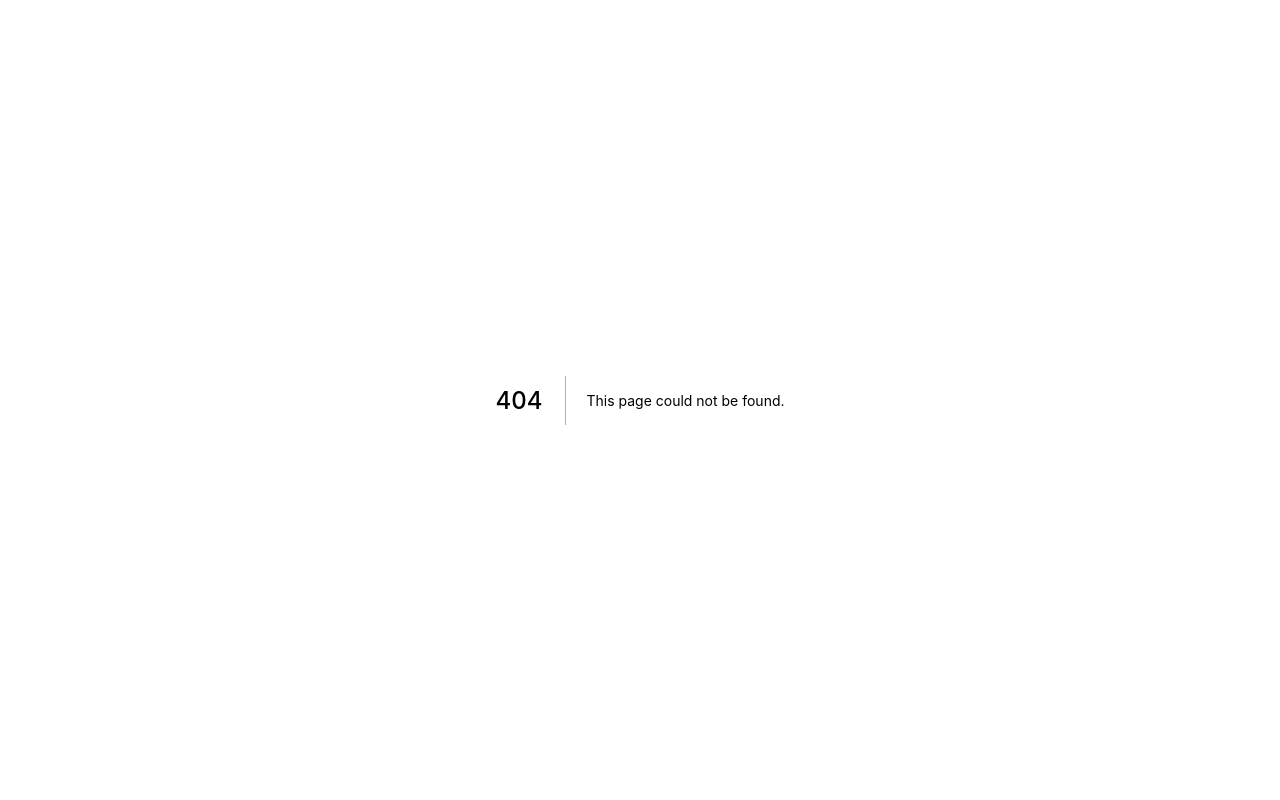
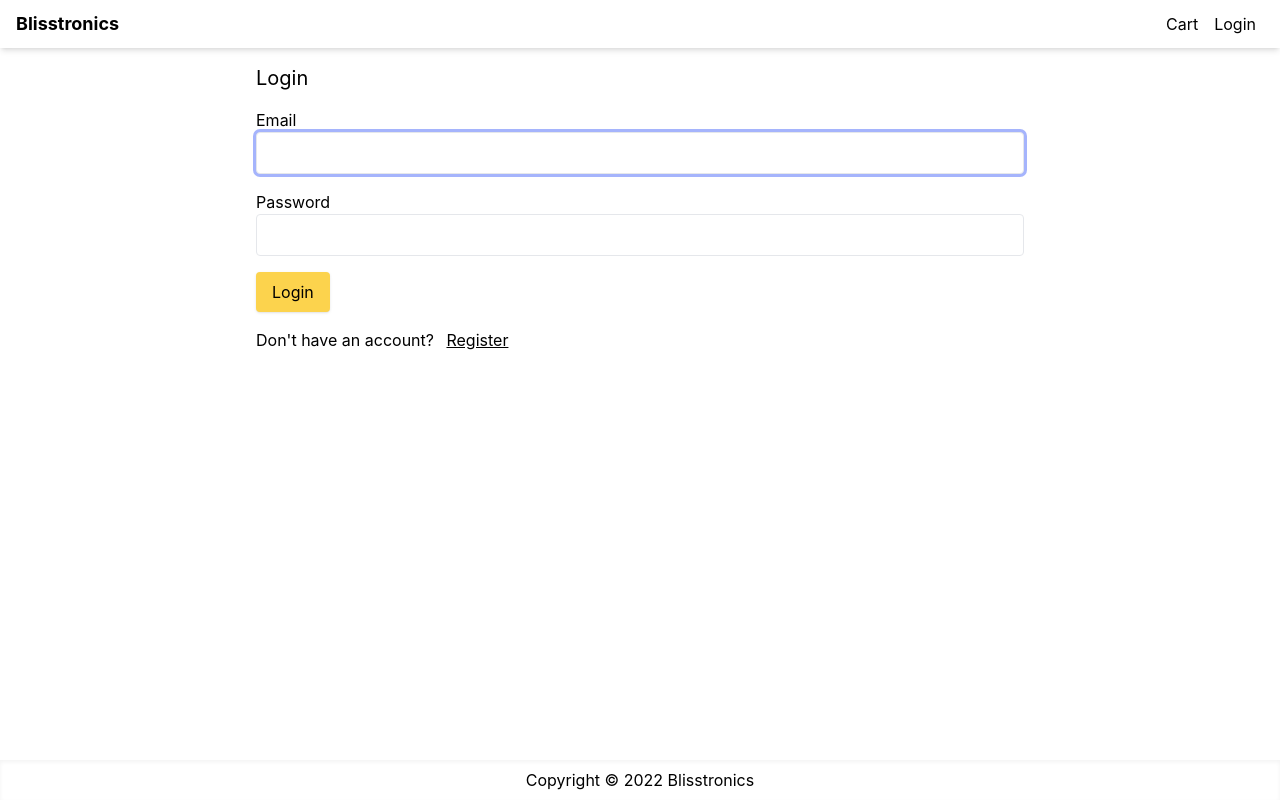
Before and after one commit to kingerona/blisstronics-next, a Next.js app: page /login in a window 1280 px wide. Before the commit this address had no page. Built offline with nearby package versions, Linux system fonts and the light colour scheme.

Commit message:
login form created

```diff
--- a/package.json
+++ b/package.json
@@ -13,7 +13,8 @@
     "js-cookie": "^3.0.1",
     "next": "12.2.5",
     "react": "18.2.0",
-    "react-dom": "18.2.0"
+    "react-dom": "18.2.0",
+    "react-hook-form": "^7.34.2"
   },
   "devDependencies": {
     "@types/react": "^18.0.17",
--- a/pages/cart.js
+++ b/pages/cart.js
@@ -101,7 +101,7 @@
               </li>
               <li>
                 <button
-                  onClick={() => router.push('/shipping')}
+                  onClick={() => router.push('login?redirect=/shipping')}
                   className="w-full primary-button"
                 >
                   Proceed to Checkout
--- /dev/null
+++ b/pages/login.js
@@ -0,0 +1,74 @@
+import Link from 'next/link';
+import React from 'react';
+import { useForm } from 'react-hook-form';
+import Layout from '../components/Layout';
+
+const LoginScreen = () => {
+  const {
+    handleSubmit,
+    register,
+    formState: { errors },
+  } = useForm();
+  const submitHandler = ({ email, password }) => {
+    console.log(email, password);
+  };
+
+  return (
+    <Layout title="Login">
+      <form
+        className="mx-auto max-w-screen-md"
+        onSubmit={handleSubmit(submitHandler)}
+      >
+        <h1 className="mb-4 text-xl">Login</h1>
+        <div className="mb-4">
+          <label htmlFor="email">Email</label>
+          <input
+            type="email"
+            {...register('email', {
+              required: 'Please enter an email',
+              pattern: {
+                value: /^[a-zA-Z0-9_.]+@[a-zA-Z0-9-]+.[a-zA-Z0-9-.]+$/i,
+                message: 'Please enter a valid email address',
+              },
+            })}
+            id="email"
+            className="w-full"
+            autoFocus
+          />
+          {errors.email && (
+            <div className="text-red-500">{errors.email.message}</div>
+          )}
+        </div>
+        <div className="mb-4">
+          <lable htmlFor="password">Password</lable>
+          <input
+            type="password"
+            {...register('password', {
+              required: 'Please enter a password',
+              minLength: {
+                value: 6,
+                message: 'Password should be more than 5 characters',
+              },
+            })}
+            id="password"
+            className="w-full"
+          />
+          {errors.password && (
+            <div className="text-red-500">{errors.password.message}</div>
+          )}
+        </div>
+        <div className="mb-4">
+          <button className="primary-button">Login</button>
+        </div>
+        <div className="mb-4">
+          {`Don't have an account? `}
+          <Link href="/register">
+            <a className="pl-2 underline">Register</a>
+          </Link>
+        </div>
+      </form>
+    </Layout>
+  );
+};
+
+export default LoginScreen;
--- a/styles/globals.css
+++ b/styles/globals.css
@@ -36,3 +36,9 @@
 .primary-button {
   @apply rounded bg-amber-300 py-2 px-4 shadow outline-none hover:bg-amber-400 active:bg-amber-500;
 }
+
+input,
+select,
+textarea {
+  @apply rounded border p-2 outline-none ring-indigo-300 focus:ring;
+}
```
Also changed, not shown: 2 other files (tests, documents, lock files or other folders).
